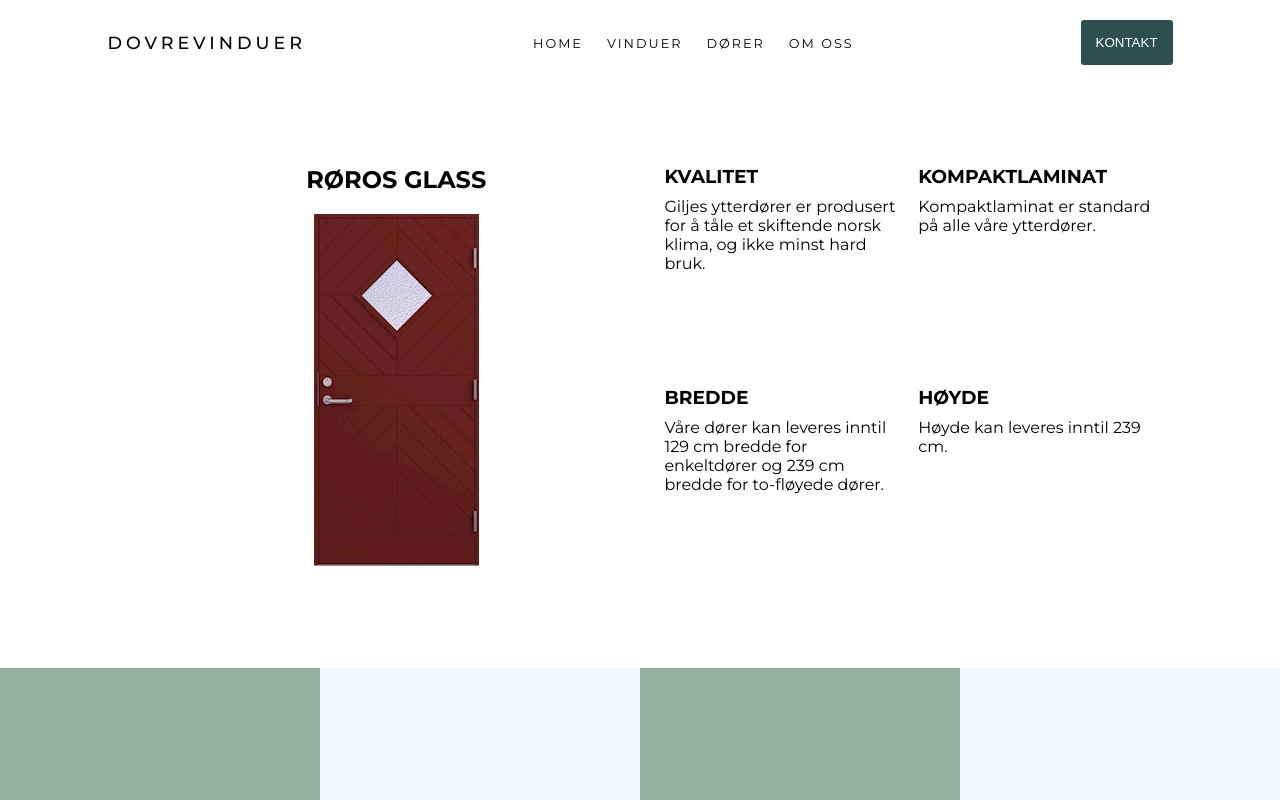
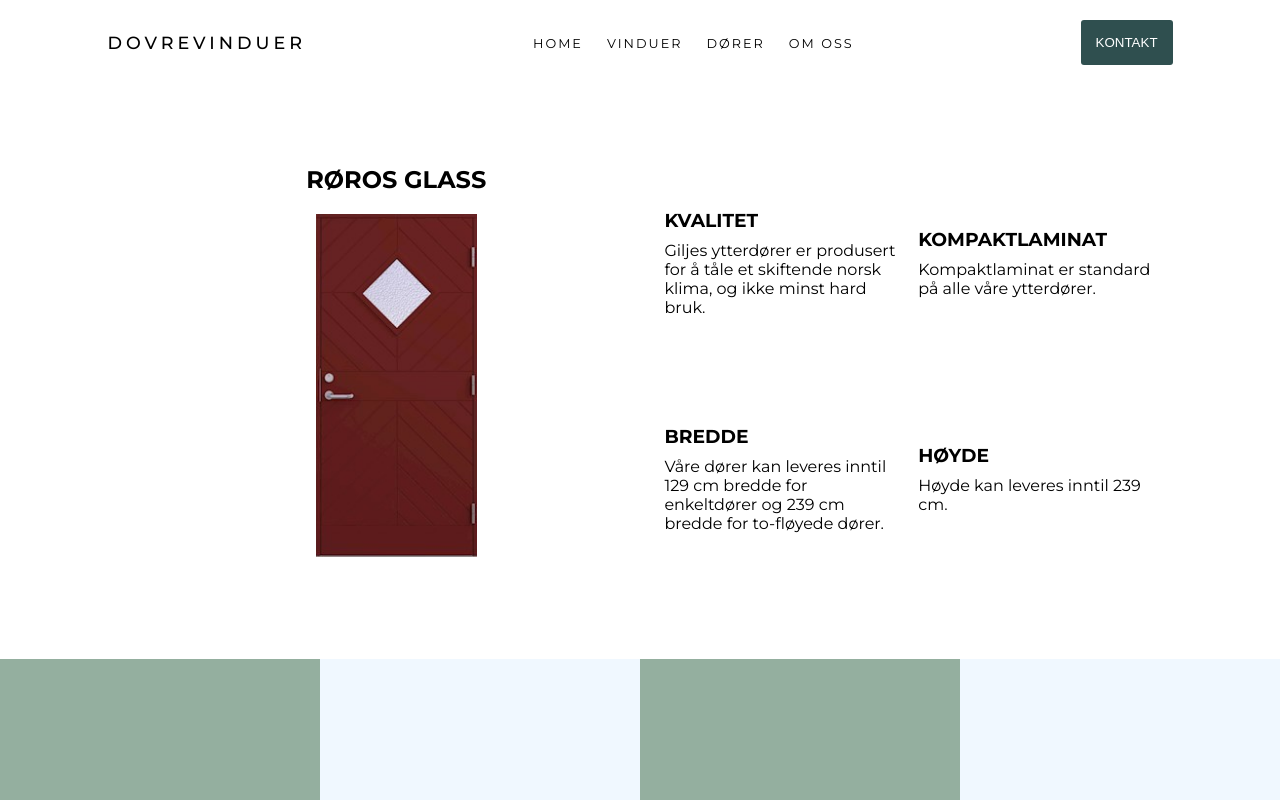
Before and after one commit to DevrMichael/dovre-vinduer, a React (Create React App) app: page /dorer/1 in a window 1280 px wide. Shown: the top 800 px of the page. Built offline with nearby package versions, Linux system fonts and the light colour scheme.

Commit message:
Increase door product image size + add page title

```diff
--- a/public/index.html
+++ b/public/index.html
@@ -19,7 +19,7 @@
       work correctly both with client-side routing and a non-root public URL.
       Learn how to configure a non-root public URL by running `npm run build`.
     -->
-    <title>React App</title>
+    <title>Dovrevinduer.no</title>
   </head>
   <body>
     <noscript>You need to enable JavaScript to run this app.</noscript>
--- a/src/index.css
+++ b/src/index.css
@@ -437,12 +437,14 @@ footer {
 .door-product-image > img {
   display: flex;
   margin: 20px auto;
+  width: 30%;
 }
 .door-product-info {
   width: 50%;
   display: grid;
   grid-template-columns: 1fr 1fr;
   gap: 20px;
+  align-items: center;
 }
 .door-product-info > div > h3 {
   text-transform: uppercase;
```
